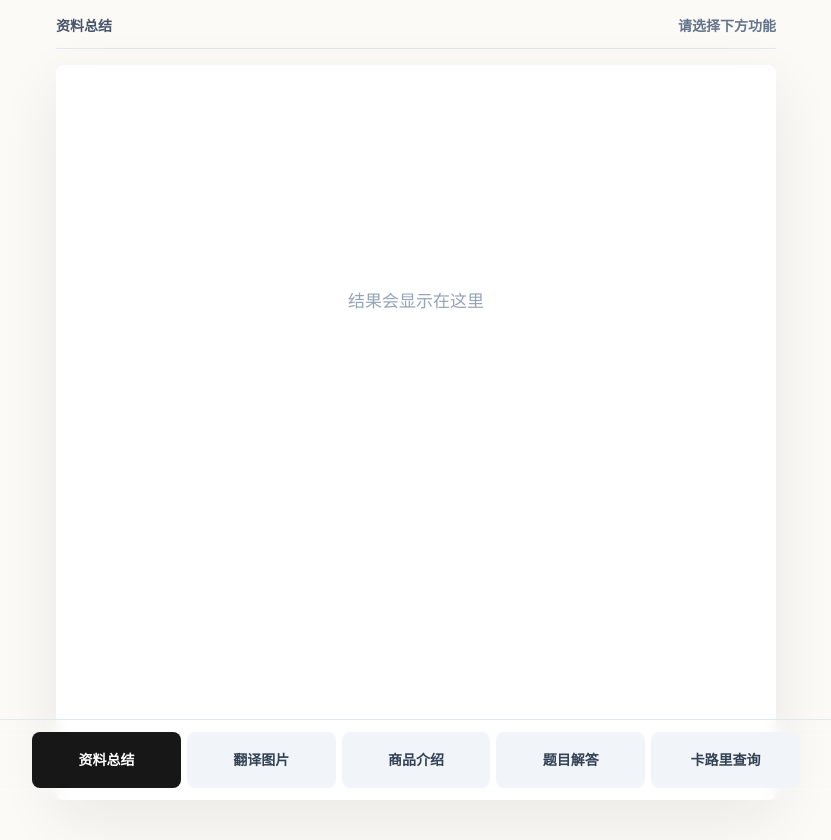
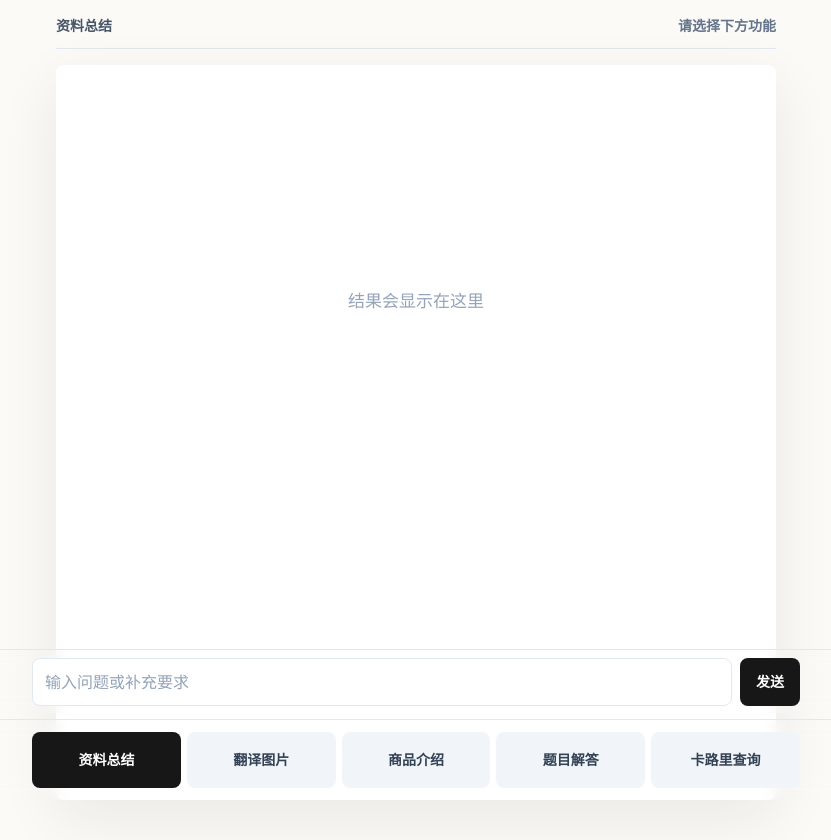
Before and after one commit to yangzongyuan672-maker/english-ai-reading-assistant, a Next.js app: page / in a window 1280 px wide. Shown: the top 840 px of the page, without its empty margins (224-1055 px from the left). Built offline with nearby package versions, Linux system fonts and the light colour scheme.

Commit message:
Add input bar for text prompts

```diff
--- a/app/page.jsx
+++ b/app/page.jsx
@@ -19,6 +19,8 @@ export default function Home() {
   const [cameraOpen, setCameraOpen] = useState(false);
   const [preview, setPreview] = useState("");
   const [selectedName, setSelectedName] = useState("");
+  const [selectedFile, setSelectedFile] = useState(null);
+  const [inputText, setInputText] = useState("");
   const fileInputRef = useRef(null);
   const videoRef = useRef(null);
   const streamRef = useRef(null);
@@ -50,8 +52,9 @@ export default function Home() {
     const selected = event.target.files?.[0];
     event.target.value = "";
     if (!selected) return;
+    setSelectedFile(selected);
     showPreview(selected);
-    await analyze(selected, mode);
+    await analyze({ file: selected, nextMode: mode, text: inputText });
   }
 
   function showPreview(file) {
@@ -104,13 +107,24 @@ export default function Home() {
         return;
       }
       const photo = new File([blob], "camera-photo.jpg", { type: "image/jpeg" });
+      setSelectedFile(photo);
       showPreview(photo);
       stopCamera();
-      await analyze(photo, mode);
+      await analyze({ file: photo, nextMode: mode, text: inputText });
     }, "image/jpeg", 0.92);
   }
 
-  async function analyze(file, nextMode) {
+  async function sendText() {
+    await analyze({ file: selectedFile, nextMode: mode, text: inputText });
+  }
+
+  async function analyze({ file, nextMode, text }) {
+    const cleanText = text.trim();
+    if (!file && !cleanText) {
+      setStatus("请先输入内容，或选择图片/文件");
+      return;
+    }
+
     setBusy(true);
     setResult("");
     setStatus("正在识别，请稍等...");
@@ -118,7 +132,8 @@ export default function Home() {
     try {
       const formData = new FormData();
       formData.append("mode", nextMode);
-      formData.append("file", file);
+      formData.append("text", cleanText);
+      if (file) formData.append("file", file);
 
       const response = await fetch("/api/analyze", {
         method: "POST",
@@ -136,7 +151,7 @@ export default function Home() {
   }
 
   return (
-    <main className="min-h-screen bg-paper pb-32 text-ink">
+    <main className="min-h-screen bg-paper pb-44 text-ink">
       <input
         ref={fileInputRef}
         type="file"
@@ -194,7 +209,7 @@ export default function Home() {
       </section>
 
       {sheetOpen && (
-        <div className="fixed inset-x-0 bottom-24 z-20 mx-auto w-full max-w-3xl px-4">
+        <div className="fixed inset-x-0 bottom-40 z-20 mx-auto w-full max-w-3xl px-4">
           <div className="grid gap-2 rounded-[8px] border border-slate-200 bg-white p-2 shadow-soft">
             <button
               type="button"
@@ -213,6 +228,31 @@ export default function Home() {
           </div>
         </div>
       )}
+
+      <div className="fixed inset-x-0 bottom-[86px] z-30 border-t border-slate-200 bg-white/92 px-2 py-2 backdrop-blur">
+        <div className="mx-auto flex max-w-3xl gap-2">
+          <input
+            value={inputText}
+            onChange={(event) => setInputText(event.target.value)}
+            onKeyDown={(event) => {
+              if (event.key === "Enter" && !event.shiftKey) {
+                event.preventDefault();
+                sendText();
+              }
+            }}
+            placeholder="输入问题或补充要求"
+            className="min-h-12 min-w-0 flex-1 rounded-[8px] border border-slate-200 bg-white px-3 text-base text-ink placeholder:text-slate-400"
+          />
+          <button
+            type="button"
+            onClick={sendText}
+            disabled={busy}
+            className="min-h-12 rounded-[8px] bg-ink px-4 text-sm font-black text-white disabled:bg-slate-400"
+          >
+            发送
+          </button>
+        </div>
+      </div>
 
       <nav className="fixed inset-x-0 bottom-0 z-30 border-t border-slate-200 bg-white/92 px-2 py-3 backdrop-blur">
         <div className="mx-auto grid max-w-3xl grid-cols-5 gap-1.5">
```
